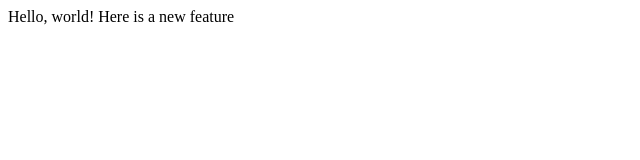
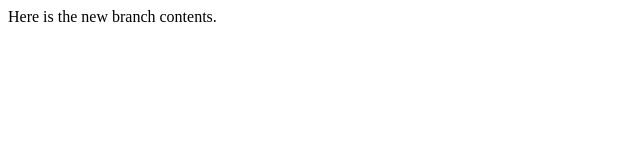
Before and after one commit to Ankit-Singh-18/lecture1, a plain HTML site: page index.html in a window 1280 px wide. Shown: the full height of the page, 0-640 px from the left. Drawn offline with Linux system fonts and the light colour scheme.

Commit message:
New branch contents.

```diff
--- a/index.html
+++ b/index.html
@@ -4,7 +4,6 @@
    	  <title>Test</title>
    </head>
    <body>
-   	 Hello, world!
-   	 Here is a new feature
+   	 Here is the new branch contents.
    </body>
 </html>
```
